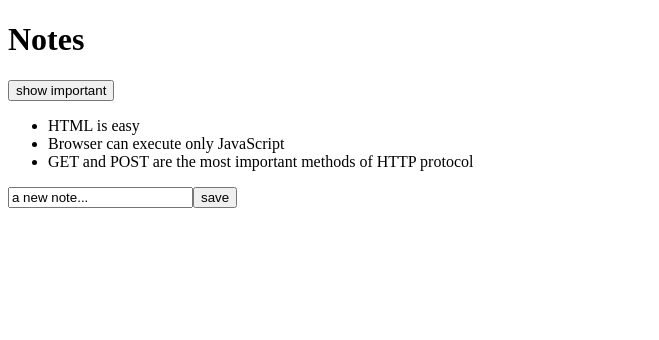
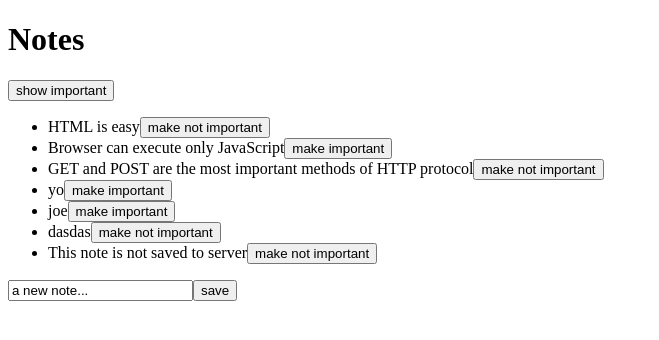
Before and after one commit to AH134/practice, a React (Vite) app in the folder react-practice/fso-course/: page / in a window 1280 px wide. Shown: the top 340 px of the page, without its empty margins (0-659 px from the left). Built offline with nearby package versions, Linux system fonts and the light colour scheme; data requests are answered from the project's data file.

Commit message:
learned prmoises/catch and altering server data from front end

```diff
--- a/react-practice/fso-course/db.json
+++ b/react-practice/fso-course/db.json
@@ -14,6 +14,21 @@
       "id": 3,
       "content": "GET and POST are the most important methods of HTTP protocol",
       "important": true
+    },
+    {
+      "content": "yo",
+      "important": false,
+      "id": 4
+    },
+    {
+      "content": "joe",
+      "important": false,
+      "id": 5
+    },
+    {
+      "content": "dasdas",
+      "important": true,
+      "id": 6
     }
   ]
 }
--- a/react-practice/fso-course/src/App.jsx
+++ b/react-practice/fso-course/src/App.jsx
@@ -1,5 +1,5 @@
 import { useEffect, useState } from "react";
-import axios from "axios";
+import noteService from "./services/notes";
 import Note from "./components/Note";
 
 const App = () => {
@@ -9,34 +9,45 @@
 
   const notesToShow = showAll ? notes : notes.filter((note) => note.important);
 
+  const toggleImportanceOf = (id) => {
+    const note = notes.find((n) => n.id === id);
+    const changedNote = { ...note, important: !note.important };
+
+    noteService
+      .update(id, changedNote)
+      .then((returnedNote) => {
+        setNotes(notes.map((note) => (note.id !== id ? note : returnedNote)));
+      })
+      .catch((err) => {
+        alert(`the note ${note.content} was already deleted from the server`);
+        setNotes(notes.filter((n) => n.id !== id));
+      });
+  };
+
   const addNote = (e) => {
     e.preventDefault();
     const noteObject = {
       content: newNote,
       important: Math.random() < 0.5,
-      id: notes.length + 1,
     };
 
-    setNotes(notes.concat(noteObject));
-    setNewNote("");
+    noteService.create(noteObject).then((returnedNote) => {
+      setNotes(notes.concat(returnedNote));
+      setNewNote("");
+    });
   };
+
+  // when [] is inlcuded, it runs at first render of the component
+  useEffect(() => {
+    noteService.getAll().then((initialNotes) => {
+      setNotes(initialNotes);
+    });
+  }, []);
 
   const handleNoteChange = (e) => {
     console.log(e.target.value);
     setNewNote(e.target.value);
   };
-
-  const hook = () => {
-    console.log("effect");
-    axios.get("http://localhost:3000/notes").then((response) => {
-      console.log("promise fulfilled");
-      setNotes(response.data);
-    });
-  };
-
-  // when [] is inlcuded, it runs at first render of the component
-  useEffect(hook, []);
-  console.log("render", notes.length, "notes");
 
   return (
     <div>
@@ -52,7 +63,11 @@
       </div>
       <ul>
         {notesToShow.map((note) => (
-          <Note key={note.id} note={note} />
+          <Note
+            key={note.id}
+            note={note}
+            toggleImportance={() => toggleImportanceOf(note.id)}
+          />
         ))}
       </ul>
       <form onSubmit={addNote}>
--- a/react-practice/fso-course/src/components/Note.jsx
+++ b/react-practice/fso-course/src/components/Note.jsx
@@ -1,5 +1,11 @@
-const Note = ({ note }) => {
-  return <li>{note.content}</li>;
+const Note = ({ note, toggleImportance }) => {
+  const label = note.important ? "make not important" : "make important";
+  return (
+    <li>
+      {note.content}
+      <button onClick={toggleImportance}>{label}</button>
+    </li>
+  );
 };
 
 export default Note;
--- /dev/null
+++ b/react-practice/fso-course/src/services/notes.js
@@ -0,0 +1,25 @@
+import axios from "axios";
+
+const baseUrl = "http://localhost:3000/notes";
+
+const getAll = () => {
+  const req = axios.get(baseUrl);
+  const nonExisting = {
+    id: 10000,
+    content: "This note is not saved to server",
+    important: true,
+  };
+  return req.then((res) => res.data.concat(nonExisting));
+};
+
+const create = (newObject) => {
+  const req = axios.post(baseUrl, newObject);
+  return req.then((res) => res.data);
+};
+
+const update = (id, newObject) => {
+  const req = axios.put(`${baseUrl}/${id}`, newObject);
+  return req.then((res) => res.data);
+};
+
+export default { getAll, create, update };
```
